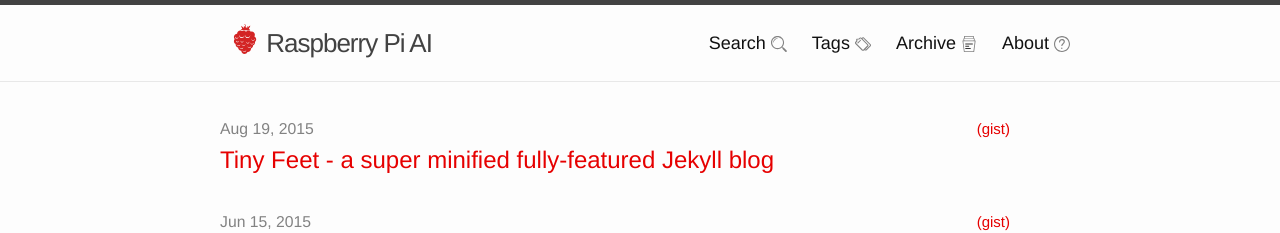
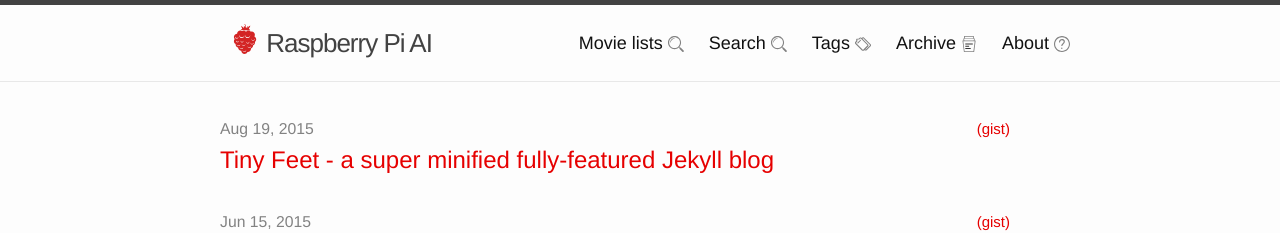
Before and after one commit to schollz/rpiai.com.old, a Jekyll site: the page built from index.html, in a window 1280 px wide. Shown: the top 233 px of the page. Built offline with Jekyll 4.4.1, drawn with Linux system fonts in a browser that asks for light colours; Markdown is read by kramdown in place of the engine named in the settings; a script that is not in the unit is left out.

Commit message:
Update header.html

```diff
--- a/_includes/header.html
+++ b/_includes/header.html
@@ -48,6 +48,17 @@
       </a>
 
       <div class="trigger">
+       <a class="page-link" href="http://rpiai.com/movies">Movie lists
+      		<span class="icon">
+			<svg viewBox="-98.9 619.1 16 16">
+			<path d="M-87.7,621c-2.6-2.6-6.7-2.6-9.3,0c-2.6,2.6-2.6,6.7,0,9.3c2.5,2.5,6.4,2.6,9,0.3l0.5,0.5c-0.1,0.3-0.1,0.7,0.2,1l2.7,2.7
+			c0.4,0.4,0.9,0.4,1.3,0s0.4-0.9,0-1.3l-2.7-2.7c-0.3-0.3-0.7-0.3-1-0.2l-0.5-0.5C-85.2,627.4-85.3,623.5-87.7,621z M-96.2,629.5
+			c-2.1-2.1-2.1-5.6,0-7.7s5.6-2.1,7.7,0s2.1,5.6,0,7.7S-94.1,631.6-96.2,629.5z"/>
+			<path d="M-94.9,623c0.9-0.9,2-1.6,3.1-2c-1.3-0.1-2.7,0.4-3.7,1.5c-1.1,1.1-1.6,2.5-1.5,3.8C-96.6,625.1-95.9,624-94.9,623z"/>
+			</svg>
+			</span>
+      	</a>
+
 	  {% assign pages = site.pages | sort:"weight"  %}
         {% for page in pages %}
           {% if page.title %}
```
